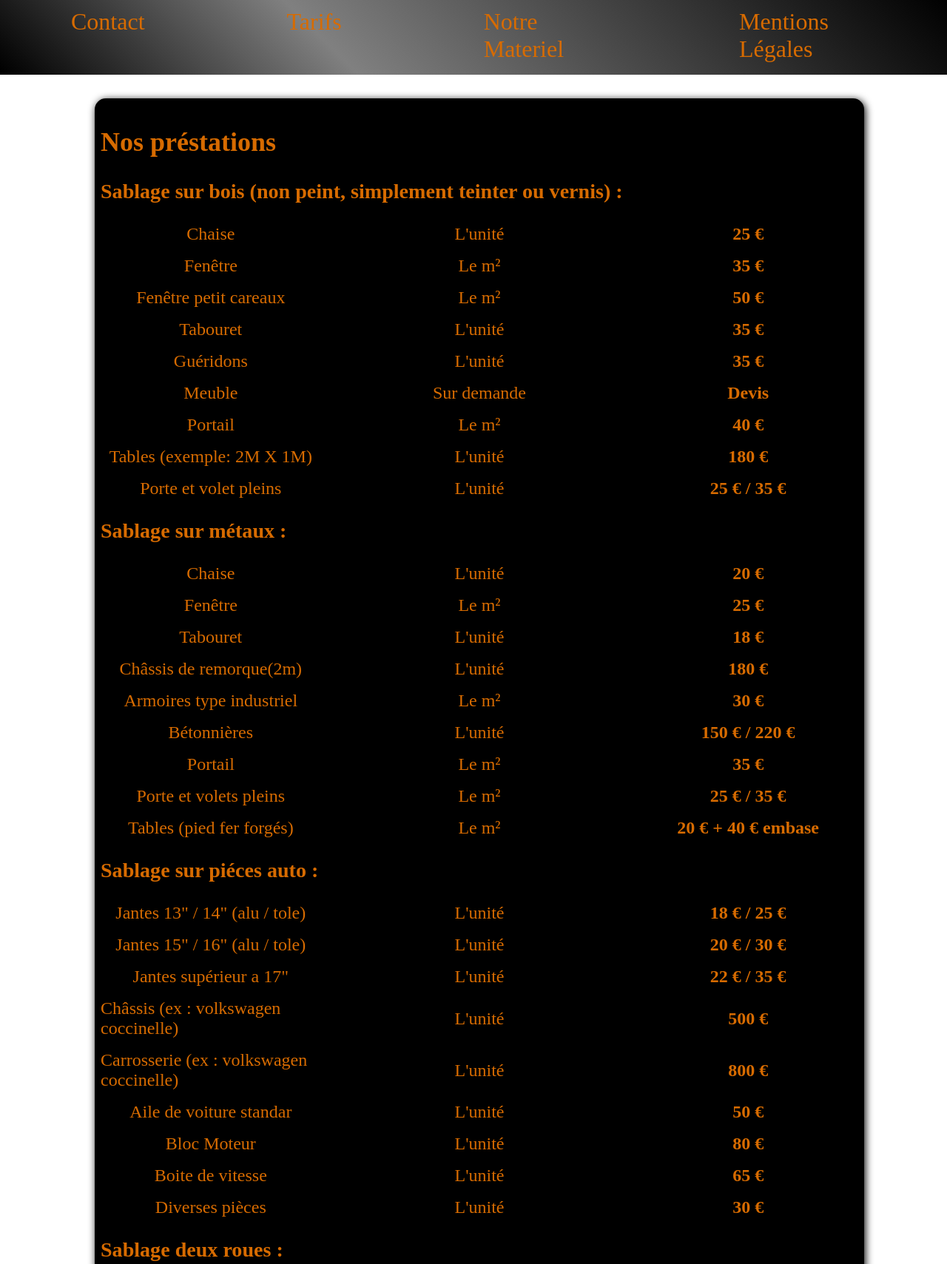
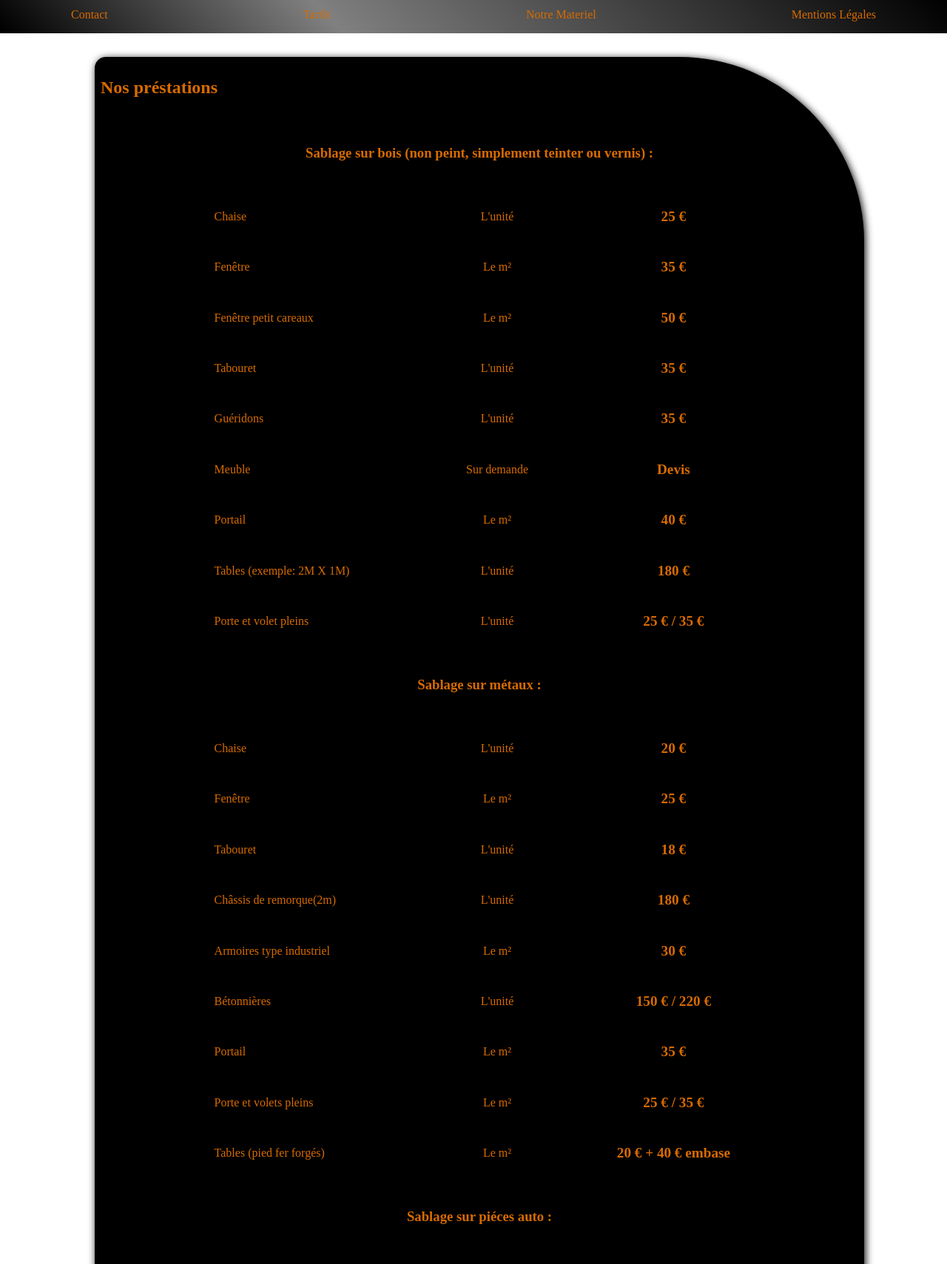
Before and after one commit to Y-parede-dev/Decap-Sablage-31, a plain HTML site: page tarifs.html in a window 1280 px wide. Shown: the part 140-1849 px from the top of the page at 74% size. Drawn offline with Linux system fonts and the light colour scheme.

Commit message:
advance on site

```diff
--- a/assets/scss/layout/_all.scss
+++ b/assets/scss/layout/_all.scss
@@ -11,6 +11,9 @@ a {
     color: $color--primary;
     text-decoration: none;
 }
+.link_mail {
+    margin: auto;
+}
 .container {
     display: grid;
     grid-template-rows: 1fr;
--- a/assets/scss/layout/_nav.scss
+++ b/assets/scss/layout/_nav.scss
@@ -11,6 +11,9 @@ button {
     display: none;
 }
 .menu {
+    display: flex;
+    justify-content: space-between;
+
     margin: 0;
     padding: 0;
 }
@@ -23,11 +26,7 @@ button {
     border: solid $color--secondary;
     border-radius: 6.5px 5px 0px;
 }
-a {
-    text-decoration: none;
-}
 li {
-    font-size: 1.5rem;
     margin: 1rem 0;
     list-style: none;
 
@@ -37,7 +36,6 @@ li {
         flex-direction: row;
     }
     li {
-        font-size: 2rem;
         margin: 1rem 7.5%;
     }
     nav {
--- a/assets/scss/layout/_section.scss
+++ b/assets/scss/layout/_section.scss
@@ -1,26 +1,37 @@
+.title_tarif {
+    text-align: center;
+    margin: 4rem auto;
+}
 .decap_sablage {
 
     border: $color--primary solid 5px;
-
 
     background-color: $color--primary;
 
 }
 section {
     margin: 0 1.2rem;
-    font-size: 1.5rem;
     padding: .5rem;
     background: #808080;
-    border-radius: 15px;
+    border-radius: 15px 250px 15px 15px;
     box-shadow: 1.8px 2px 10.5px $color--third;
+}
+.Nous-Contactez {
+    display: grid;
+    border-radius: 250px 15px 15px 15px;
+    justify-content: end;
+}
+.Nous-Contactez h2 {
+    text-align: end;
 }
 
 .price  {
+    padding: 0 15%;
     display: grid;
-    gap: 1rem;
-    grid-template-columns:1.5fr 2fr 1.5fr;
+    gap: 2.9rem;
+    grid-template-columns:2.5fr 2fr 2fr;
 }
-.price p {
+.price .center {
     margin: auto;
 }
 .article {
@@ -28,11 +39,15 @@ section {
 }
 
 .price_bold {
-    font-weight: bolder;
+    font-weight: bold;
+    font-size: 1.2rem;
 }
 .prestation {
     color: $color--primary;
     background: $color--third;
+}
+.just-mobile {
+    display: none;
 }
 
 @media screen and (min-width:1000px)/* and (max-width:1200px)*/ {
@@ -42,10 +57,10 @@ section {
         width: 80%;
     }
     .Nous-Contactez {
-        grid-row: 1; grid-column: 1;
+        grid-row: 1; grid-column: 1;grid-row-end:1 ;
     }
     .decap_sablage {
-        grid-row: 1;grid-column: 2 ;
+        grid-row: 1;grid-column: 2 ;grid-row-end: 10 ;
     }
 
     .list_info {
@@ -69,8 +84,39 @@ section {
         grid-row: 2; grid-column: 1;
 
     }
+    .price {
+        padding: 0;
+        grid-template-columns: 1fr 1fr;
+        gap: 1.25rem;
+    }
+
+    .price .center, .just-mobile{
+        margin: 0;
+        text-align: end;
+    }
+    .just-mobile {
+        display: block;
+    }
+    .laytop {
+        display: none;
+    }
     .decap_sablage {
         margin-bottom: 5rem;
     }
+    section {
+        margin: 0 1.2rem;
+        padding: .5rem;
+        background: #808080;
+        border-radius: 15px 15px 15px 15px;
+        box-shadow: 1.8px 2px 10.5px $color--third;
+    }
+    .Nous-Contactez {
+
+        border-radius: 15px 15px 15px 15px;
+        justify-content: center;
+    }
+    .Nous-Contactez h2 {
+        text-align: start;
+    }
 
 }
--- a/tarifs.html
+++ b/tarifs.html
@@ -19,57 +19,60 @@
     <nav>
         <button type="button" onclick="visibleHidde()"><span class="icon-bar"></span><span class="icon-bar"></span><span class="icon-bar"></span></button>
         <ul class="menu" id="content">
-            <li><a href="index.html">Contact</a></li>
-            <li><a href="#">Tarifs</a></li>
-            <li><a href="">Notre Materiel</a></li>
-            <li><a href="">Mentions Légales</a></li>
+            <li><a class="link_nav" href="index.html">Contact</a></li>
+            <li><a class="link_nav" href="#">Tarifs</a></li>
+            <li><a class="link_nav" href="">Notre Materiel</a></li>
+            <li><a class="link_nav" href="">Mentions Légales</a></li>
         </ul>
     </nav>
     <section id="ancre_tarifs" class="prestation">
         <h2>Nos préstations</h2>
-        <h3>Sablage sur bois (non peint, simplement teinter ou vernis) :</h3>
+
+        <h3 class="title_tarif">Sablage sur bois (non peint, simplement teinter ou vernis) :</h3>
         <article class="price">
-            <p class="article">Chaise</p>                       <p>L'unité</p>     <p class="price_bold price_number">25 €</p>
-            <p class="article">Fenêtre</p>                      <p>Le m²  </p>     <p class="price_bold price_number">35 €</p>
-            <p class="article">Fenêtre petit careaux</p>        <p>Le m²</p>       <p class="price_bold price_number">50 €</p>
-            <p class="article">Tabouret</p>                     <p>L'unité</p>     <p class="price_bold price_number">35 €</p>
-            <p class="article">Guéridons</p>                     <p>L'unité</p>     <p class="price_bold price_number">35 €</p>
-            <p class="article">Meuble</p>                       <p>Sur demande</p> <p class="price_bold price_number">Devis</p>
-            <p class="article">Portail</p>                      <p>Le m²</p>       <p class="price_bold price_number">40 €</p>
-            <p class="article">Tables (exemple: 2M X 1M)</p>    <p>L'unité</p>     <p class="price_bold price_number">180 €</p>
-            <p class="article">Porte et volet pleins</p>         <p>L'unité</p>     <p class="price_bold">25 € / 35 €</p>
+            <p class="article">Chaise</p>                       <p class="center laytop">L'unité</p>     <p class="center price_bold price_number">25 € <span class="just-mobile">L'unité</span></p>
+            <p class="article">Fenêtre</p>                      <p class="center laytop">Le m²  </p>     <p class="center price_bold price_number">35 € <span class="just-mobile">Le m²</span></p>
+            <p class="article">Fenêtre petit careaux</p>        <p class="center laytop">Le m²</p>       <p class="center price_bold price_number">50 € <span class="just-mobile">Le m²</span></p>
+            <p class="article">Tabouret</p>                     <p class="center laytop">L'unité</p>     <p class="center price_bold price_number">35 € <span class="just-mobile">L'unité</span></p>
+            <p class="article">Guéridons</p>                    <p class="center laytop">L'unité</p>     <p class="center price_bold price_number">35 € <span class="just-mobile">L'unité</span></p>
+            <p class="article">Meuble</p>                       <p class="center laytop">Sur demande</p> <p class="center price_bold price_number">Devis <span class="just-mobile">Sur demande</span></p>
+            <p class="article">Portail</p>                      <p class="center laytop">Le m²</p>       <p class="center price_bold price_number">40 € <span class="just-mobile">Le m²</span></p>
+            <p class="article">Tables (exemple: 2M X 1M)</p>    <p class="center laytop">L'unité</p>     <p class="center price_bold price_number">180 € <span class="just-mobile">L'unité</span></p>
+            <p class="article">Porte et volet pleins</p>        <p class="center laytop">L'unité</p>     <p class="center price_bold">25 € / 35 € <span class="just-mobile">L'unité</span></p>
         </article>
 
-        <h3>Sablage sur métaux :</h3>
+        <h3 class="title_tarif">Sablage sur métaux :</h3>
         <article class="price">
-            <p class="article">Chaise</p>                       <p>L'unité</p>     <p class="price_bold price_number">20 €</p>
-            <p class="article">Fenêtre</p>                      <p>Le m²  </p>     <p class="price_bold price_number">25 €</p>
-            <p class="article">Tabouret</p>                     <p>L'unité</p>     <p class="price_bold price_number">18 €</p>
-            <p class="article">Châssis de remorque(2m)</p>      <p>L'unité</p>     <p class="price_bold price_number">180 €</p>
-            <p class="article">Armoires type industriel</p>     <p>Le m²</p>       <p class="price_bold price_number">30 €</p>
-            <p class="article">Bétonnières</p>                  <p>L'unité</p>     <p class="price_bold price_number">150 € / 220 €</p>
-            <p class="article">Portail</p>                      <p>Le m²</p>       <p class="price_bold price_number">35 €</p>
-            <p class="article">Porte et volets pleins</p>       <p>Le m²</p>       <p class="price_bold price_number">25 € / 35 €</p>
-            <p class="article">Tables (pied fer forgés)</p>     <p>Le m²</p>       <p class="price_bold price_number">20 € + 40 € embase</p>
+            <p class="article">Chaise</p>                       <p class="center laytop">L'unité</p>     <p class="center price_bold price_number">20 € <span class="just-mobile">L'unité</span></p>
+            <p class="article">Fenêtre</p>                      <p class="center laytop">Le m²  </p>     <p class="center price_bold price_number">25 € <span class="just-mobile">Le m²</span></p>
+            <p class="article">Tabouret</p>                     <p class="center laytop">L'unité</p>     <p class="center price_bold price_number">18 € <span class="just-mobile">L'unité</span></p>
+            <p class="article">Châssis de remorque(2m)</p>      <p class="center laytop">L'unité</p>     <p class="center price_bold price_number">180 € <span class="just-mobile">L'unité</span></p>
+            <p class="article">Armoires type industriel</p>     <p class="center laytop">Le m²</p>       <p class="center price_bold price_number">30 € <span class="just-mobile">Le m²</span></p>
+            <p class="article">Bétonnières</p>                  <p class="center laytop">L'unité</p>     <p class="center price_bold price_number">150 € / 220 € <span class="just-mobile">L'unité</span></p>
+            <p class="article">Portail</p>                      <p class="center laytop">Le m²</p>       <p class="center price_bold price_number">35 € <span class="just-mobile">Le m²</span></p>
+            <p class="article">Porte et volets pleins</p>       <p class="center laytop">Le m²</p>       <p class="center price_bold price_number">25 € / 35 € <span class="just-mobile">Le m²</span></p>
+            <p class="article">Tables (pied fer forgés)</p>     <p class="center laytop">Le m²</p>       <p class="center price_bold price_number">20 € <span class="just-mobile">Le m²</span> + 40 € embase </p>
         </article>
-        <h3>Sablage sur piéces auto :</h3>
+
+        <h3 class="title_tarif">Sablage sur piéces auto :</h3>
         <article class="price">
-            <p class="article">Jantes 13" / 14" (alu / tole)</p>            <p>L'unité</p> <p class="price_bold price_number">18 € / 25 €</p>
-            <p class="article">Jantes 15" / 16" (alu / tole)</p>            <p>L'unité</p> <p class="price_bold price_number">20 € / 30 €</p>
-            <p class="article">Jantes supérieur a 17"</p>                   <p>L'unité</p> <p class="price_bold price_number">22 € / 35 €</p>
-            <p class="article">Châssis (ex : volkswagen coccinelle)</p>     <p>L'unité</p> <p class="price_bold price_number">500 €</p>
-            <p class="article">Carrosserie (ex : volkswagen coccinelle)</p> <p>L'unité</p> <p class="price_bold price_number">800 €</p>
-            <p class="article">Aile de voiture standar</p>                  <p>L'unité</p> <p class="price_bold price_number">50 €</p>
-            <p class="article">Bloc Moteur</p>                              <p>L'unité</p> <p class="price_bold price_number">80 €</p>
-            <p class="article">Boite de vitesse</p>                         <p>L'unité</p> <p class="price_bold price_number">65 €</p>
-            <p class="article">Diverses pièces</p>                          <p>L'unité</p> <p class="price_bold price_number">30 €</p>
+            <p class="article">Jantes 13" / 14" (alu / tole)</p>            <p class="center laytop">L'unité</p> <p class="center price_bold price_number">18 € / 25 € <span class="just-mobile">L'unité</span></p>
+            <p class="article">Jantes 15" / 16" (alu / tole)</p>            <p class="center laytop">L'unité</p> <p class="center price_bold price_number">20 € / 30 € <span class="just-mobile">L'unité</span></p>
+            <p class="article">Jantes supérieur a 17"</p>                   <p class="center laytop">L'unité</p> <p class="center price_bold price_number">22 € / 35 € <span class="just-mobile">L'unité</span></p>
+            <p class="article">Châssis (ex : volkswagen coccinelle)</p>     <p class="center laytop">L'unité</p> <p class="center price_bold price_number">500 € <span class="just-mobile">L'unité</span></p>
+            <p class="article">Carrosserie (ex : volkswagen coccinelle)</p> <p class="center laytop">L'unité</p> <p class="center price_bold price_number">800 € <span class="just-mobile">L'unité</span></p>
+            <p class="article">Aile de voiture standar</p>                  <p class="center laytop">L'unité</p> <p class="center price_bold price_number">50 € <span class="just-mobile">L'unité</span></p>
+            <p class="article">Bloc Moteur</p>                              <p class="center laytop">L'unité</p> <p class="center price_bold price_number">80 € <span class="just-mobile">L'unité</span></p>
+            <p class="article">Boite de vitesse</p>                         <p class="center laytop">L'unité</p> <p class="center price_bold price_number">65 € <span class="just-mobile">L'unité</span></p>
+            <p class="article">Diverses pièces</p>                          <p class="center laytop">L'unité</p> <p class="center price_bold price_number">30 € <span class="just-mobile">L'unité</span></p>
         </article>
-        <h3>Sablage deux roues :</h3>
+
+        <h3 class="title_tarif">Sablage deux roues :</h3>
         <article class="price">
-            <p class="article">Cadre de vélo</p>     <p>L'unité</p> <p class="price_bold price_number">50 €</p>
-            <p class="article">Cadre de moto</p>     <p>L'unité</p> <p class="price_bold price_number">90 €</p>
-            <p class="article">Réservoir de moto</p> <p>L'unité</p> <p class="price_bold price_number">40 €</p>
-            <p class="article">Jantes</p>            <p>L'unité</p> <p class="price_bold price_number">35 €</p>
+            <p class="article">Cadre de vélo</p>     <p class="center laytop">L'unité</p> <p class="center price_bold price_number">50 € <span class="just-mobile">L'unité</span></p>
+            <p class="article">Cadre de moto</p>     <p class="center laytop">L'unité</p> <p class="center price_bold price_number">90 € <span class="just-mobile">L'unité</span></p>
+            <p class="article">Réservoir de moto</p> <p class="center laytop">L'unité</p> <p class="center price_bold price_number">40 € <span class="just-mobile">L'unité</span></p>
+            <p class="article">Jantes</p>            <p class="center laytop">L'unité</p> <p class="center price_bold price_number">35 € <span class="just-mobile">L'unité</span></p>
         </article>
         <p class="devis">Devis par téléphone ou par @mail.</p>
 
```
Also changed, not shown: index.html (+6 -6 lines), assets/css/style.css, 1 other file.
